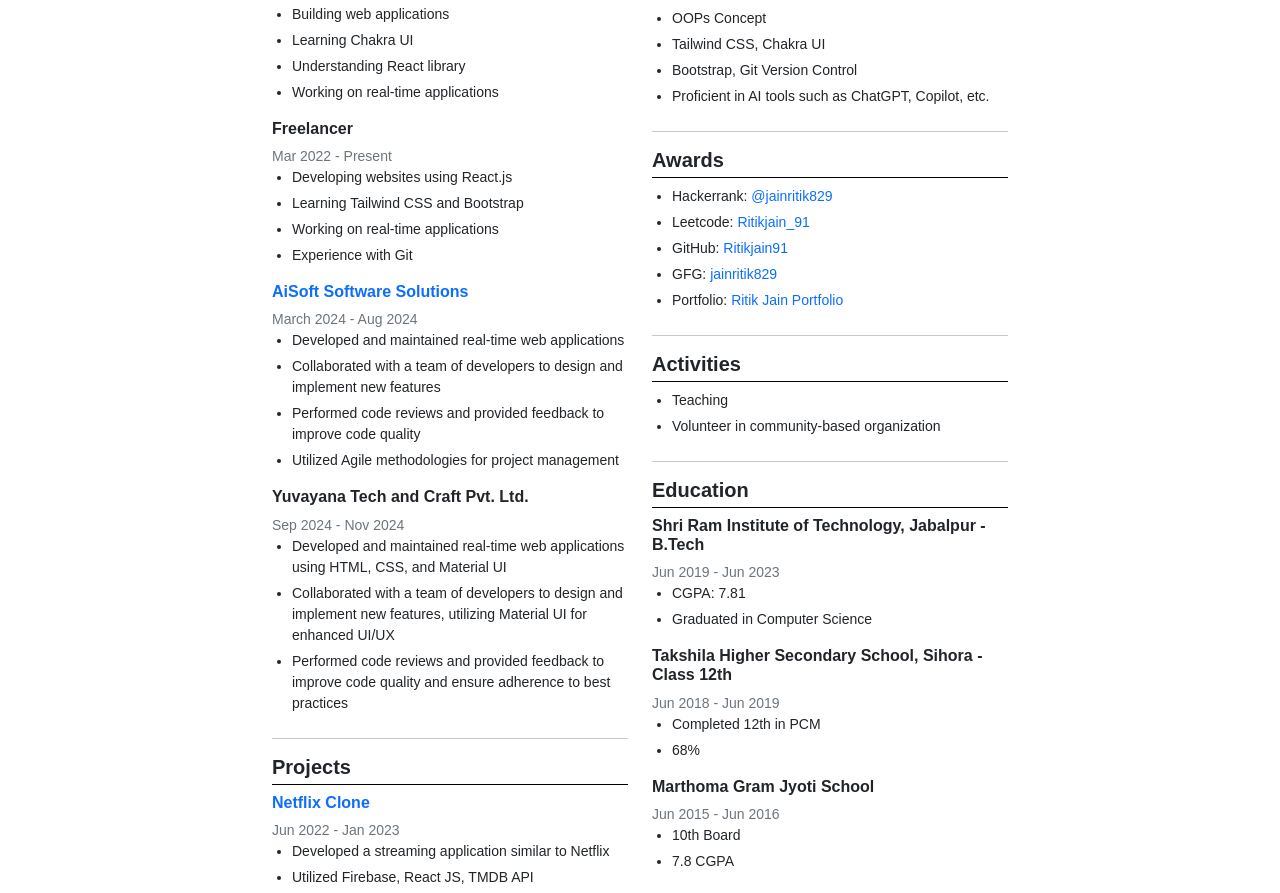
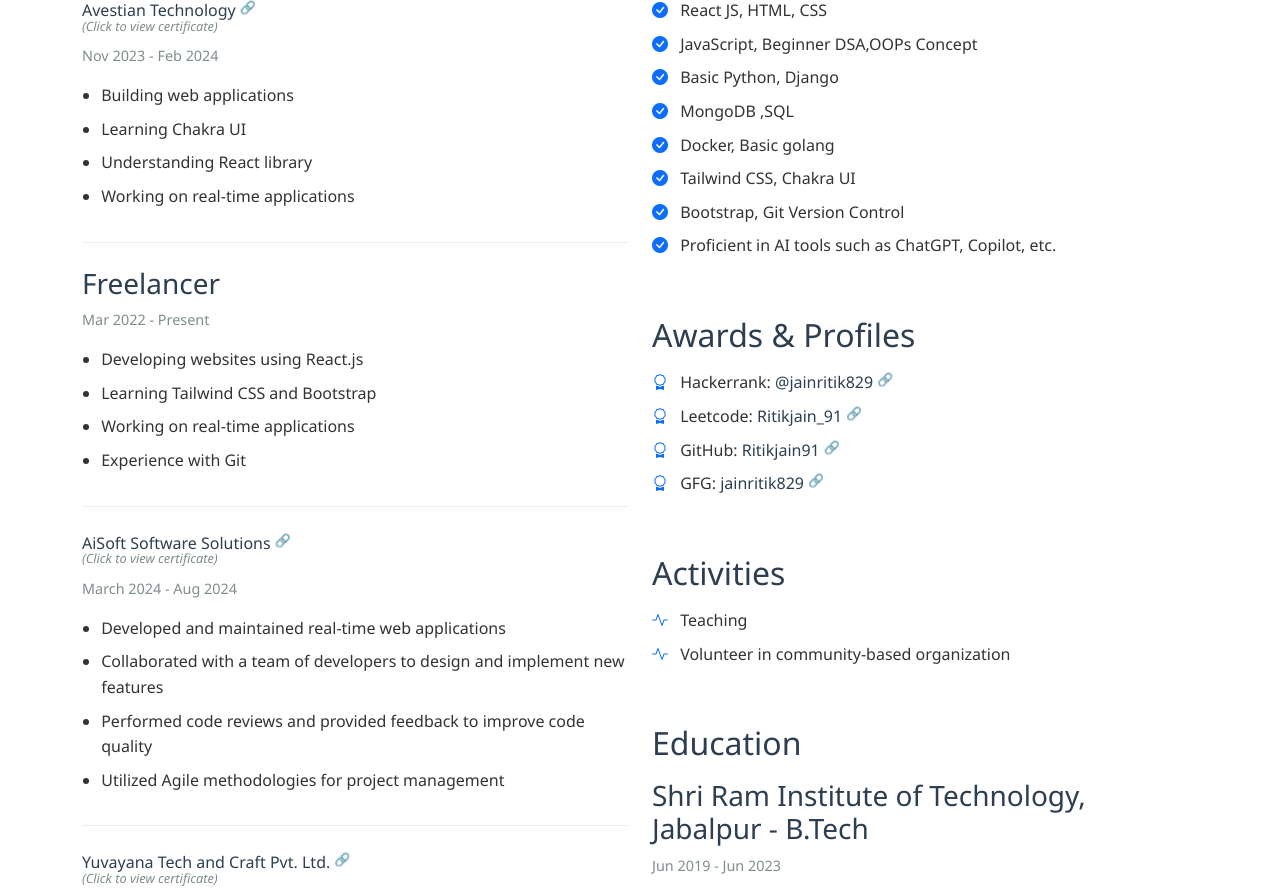
Before and after one commit to Ritikjain91/Resume, a website: page index.html in a window 1280 px wide. Shown: the part 390-1283 px from the top of the page. Drawn offline with nearby package versions, Linux system fonts and the light colour scheme.

Commit message:
udpate the code

```diff
--- a/index.html
+++ b/index.html
@@ -5,49 +5,129 @@
   <meta name="viewport" content="width=device-width, initial-scale=1">
   <title>Ritik Jain - Software Developer</title>
   <link href="https://cdn.jsdelivr.net/npm/bootstrap@5.3.3/dist/css/bootstrap.min.css" rel="stylesheet" integrity="sha384-QWTKZyjpPEjISv5WaRU9OFeRpok6YctnYmDr5pNlyT2bRjXh0JMhjY6hW+ALEwIH" crossorigin="anonymous">
-  <link rel="stylesheet" href="styles.css">
-  <link href="https://cdnjs.cloudflare.com/ajax/libs/bootstrap-icons/1.10.5/font/bootstrap-icons.min.css" rel="stylesheet">
+  <link rel="stylesheet" href="https://cdnjs.cloudflare.com/ajax/libs/bootstrap-icons/1.10.5/font/bootstrap-icons.min.css">
+  <style>
+    body {
+      font-family: 'Segoe UI', Tahoma, Geneva, Verdana, sans-serif;
+      line-height: 1.6;
+      color: #333;
+    }
+    .header {
+      background-color: #f8f9fa;
+      border-radius: 8px;
+    }
+    h1, h2, h3 {
+      color: #2c3e50;
+    }
+    h1 {
+      font-weight: 700;
+    }
+    .lead {
+      color: #7f8c8d;
+      font-weight: 400;
+    }
+    .section {
+      margin-bottom: 2rem;
+    }
+    .contact-info a {
+      color: #3498db;
+      text-decoration: none;
+    }
+    .contact-info a:hover {
+      text-decoration: underline;
+    }
+    .work-item, .project-item, .education-item {
+      margin-bottom: 1.5rem;
+      padding-bottom: 1rem;
+      border-bottom: 1px solid #eee;
+    }
+    .work-item:last-child, .project-item:last-child, .education-item:last-child {
+      border-bottom: none;
+    }
+    ul {
+      padding-left: 1.2rem;
+    }
+    li {
+      margin-bottom: 0.5rem;
+    }
+    .text-secondary {
+      color: #7f8c8d !important;
+      font-size: 0.9rem;
+    }
+    hr {
+      margin: 2rem 0;
+      border-top: 1px solid #eee;
+    }
+    a {
+      color: #2c3e50;
+      text-decoration: none;
+      font-weight: 500;
+      position: relative;
+    }
+    a.has-link-icon::after {
+      content: "🔗";
+      font-size: 0.8em;
+      margin-left: 4px;
+      position: absolute;
+      top: -2px;
+    }
+    a:hover {
+      color: #3498db;
+    }
+    .link-hint {
+      font-size: 0.8rem;
+      color: #7f8c8d;
+      font-style: italic;
+      margin-top: -0.5rem;
+      margin-bottom: 0.5rem;
+    }
+    @media (max-width: 768px) {
+      .contact-info .col-auto {
+        margin-bottom: 0.5rem;
+      }
+    }
+  </style>
 </head>
 <body>
   <div class="container my-4">
-
-    <div class="header p-3 mb-4">
+    <div class="header p-4 mb-4 shadow-sm">
       <div class="text-center mb-3">
-        <h1>Ritik Jain</h1>
-        <p class="lead">Software Developer</p>
-        <p>Aspiring Software Engineer with experience in React.js, SQL,  HTML, CSS, and JavaScript. Seeking a challenging role in a dynamic organization to contribute to innovative projects and further develop technical skills.</p>
+        <h1 class="mb-2">Ritik Jain</h1>
+        <p class="lead mb-3">Software Developer</p>
+        <p class="mb-0">Aspiring Software Engineer with experience in React.js, SQL, HTML, CSS, and JavaScript. Seeking a challenging role in a dynamic organization to contribute to innovative projects and further develop technical skills.</p>
       </div>
 
       <!-- Contact Info -->
-      <div class="contact-info text-center mb-4">
-        <div class="row justify-content-center">
+      <div class="contact-info text-center mb-3">
+        <div class="row justify-content-center g-2">
           <div class="col-auto">
-            <a href="mailto:jainritik829@gmail.com"><i class="bi bi-envelope"></i> jainritik829@gmail.com</a>
+            <a href="mailto:jainritik829@gmail.com"><i class="bi bi-envelope me-1"></i> jainritik829@gmail.com</a>
           </div>
           <div class="col-auto">
-            <i class="bi bi-phone"></i> +91 8518900153
+            <i class="bi bi-phone me-1"></i> +91 8518900153
           </div>
           <div class="col-auto">
-            <a href="https://www.linkedin.com/in/ritik-jain-451r1b/"><i class="bi bi-linkedin"></i> LinkedIn</a>
+            <a href="https://www.linkedin.com/in/ritik-jain-451r1b/"><i class="bi bi-linkedin me-1"></i> LinkedIn</a>
           </div>
           <div class="col-auto">
-            <i class="bi bi-geo-alt"></i> Khitola Sihora, Near Jain Temple, 483225 (M.P), Jabalpur
+            <i class="bi bi-geo-alt me-1"></i> Khitola Sihora, Near Jain Temple, 483225 (M.P), Jabalpur
           </div>
         </div>
       </div>
     </div>
 
-    <hr>
+    <hr class="my-4">
 
     <!-- Main Content -->
     <div class="row">
       <!-- Left Column -->
       <div class="col-md-6">
         <!-- Work Experience -->
-        <div class="section mb-4">
-          <h2>Work Experience</h2>
-          <div class="work-item mb-3">
-            <a href="https://drive.google.com/file/d/1okJAWaP_EnXzmO-XOpDwrlFTN2sedqJy/view?usp=sharing"><h3>Avestian Technology</h3></a>
+        <div class="section">
+          <h2 class="mb-3">Work Experience</h2>
+          <div class="work-item">
+            <a href="https://drive.google.com/file/d/1okJAWaP_EnXzmO-XOpDwrlFTN2sedqJy/view?usp=sharing" class="has-link-icon">Avestian Technology</a>
+            <p class="link-hint">(Click to view certificate)</p>
             <p class="text-secondary">Nov 2023 - Feb 2024</p>
             <ul>
               <li>Building web applications</li>
@@ -57,7 +137,7 @@
             </ul>
           </div>
 
-          <div class="work-item mb-3">
+          <div class="work-item">
             <h3>Freelancer</h3>
             <p class="text-secondary">Mar 2022 - Present</p>
             <ul>
@@ -68,8 +148,9 @@
             </ul>
           </div>
 
-          <div class="work-item mb-3">
-       <a href="https://drive.google.com/file/d/1yd-Y7hgEgHbUSl9_aVdjDU3phssPmY9d/view?usp=sharing"> <h3>AiSoft Software Solutions</h3></a>
+          <div class="work-item">
+            <a href="https://drive.google.com/file/d/1yd-Y7hgEgHbUSl9_aVdjDU3phssPmY9d/view?usp=sharing" class="has-link-icon">AiSoft Software Solutions</a>
+            <p class="link-hint">(Click to view certificate)</p>
             <p class="text-secondary">March 2024 - Aug 2024</p>
             <ul>
               <li>Developed and maintained real-time web applications</li>
@@ -79,25 +160,38 @@
             </ul>
           </div>
 
-          <div class="work-item mb-3">
-            <h3>Yuvayana Tech and Craft Pvt. Ltd.</h3>
+          <div class="work-item">
+            <a href="https://drive.google.com/file/d/1ZhY6HwFxi-heAhvZWWGUsmBReIoUhpB3/view?usp=sharing" class="has-link-icon">Yuvayana Tech and Craft Pvt. Ltd.</a>
+            <p class="link-hint">(Click to view certificate)</p>
             <p class="text-secondary">Sep 2024 - Nov 2024</p>
             <ul>
               <li>Developed and maintained real-time web applications using HTML, CSS, and Material UI</li>
               <li>Collaborated with a team of developers to design and implement new features, utilizing Material UI for enhanced UI/UX</li>
               <li>Performed code reviews and provided feedback to improve code quality and ensure adherence to best practices</li>
+            </ul>
+          </div>
 
+          <div class="work-item">
+            <h3>Reak Infotech</h3>
+            <p class="text-secondary">feb 2025 – may 2025</p>
+            <ul>
+              <li>Worked on real-time web applications using HTML and CSS</li>
+              <li>Gained hands-on experience with Python and Django for building and managing web backends</li>
+              <li>Learned the basics of Docker and Golang, focusing on containerization and backend logic</li>
+              <li>Explored Android development fundamentals, including basic UI design and app functionality</li>
+              <li>Collaborated with a team to understand development workflows, version control, and best practices</li>
             </ul>
           </div>
         </div>
 
-        <hr>
+        <hr class="my-4">
 
         <!-- Projects -->
-        <div class="section mb-4">
-          <h2>Projects</h2>
-          <div class="project-item mb-3">
-            <h3><a href="https://669a316e28818db0ae4f9f2e--cute-cascaron-e7c739.netlify.app/">Netflix Clone</a></h3>
+        <div class="section">
+          <h2 class="mb-3">Projects</h2>
+          <div class="project-item">
+            <a href="https://669a316e28818db0ae4f9f2e--cute-cascaron-e7c739.netlify.app/" class="has-link-icon">Netflix Clone</a>
+            <p class="link-hint">(Click to view project)</p>
             <p class="text-secondary">Jun 2022 - Jan 2023</p>
             <ul>
               <li>Developed a streaming application similar to Netflix</li>
@@ -105,21 +199,22 @@
             </ul>
           </div>
 
-          <div class="project-item mb-3">
-            <h3><a href="https://ritikjain91.github.io/MovieApp/">Movie App</a></h3>
+          <div class="project-item">
+            <a href="https://ritikjain91.github.io/MovieApp/" class="has-link-icon">Movie App</a>
+            <p class="link-hint">(Click to view project)</p>
             <p class="text-secondary">Jul 2021 - Sep 2021</p>
             <ul>
               <li>Created a Movie App using HTML, CSS, JavaScript</li>
               <li>Utilized TMDB API for movie data</li>
             </ul>
           </div>
-          <div class="project-item mb-3">
-            <h3><a href="https://ritikjain91.github.io/MovieApp/">Movie App</a></h3>
-            <p class="text-secondary">Jul 2021 - Sep 2021</p>
+
+          <div class="project-item">
+            <a href="https://aisoftsolution.in/" class="has-link-icon">Company Website</a>
+            <p class="link-hint">(Click to view project)</p>
+            <p class="text-secondary">March 2024 - Apr 2024</p>
             <ul>
-              <li> Created aaisoftsolution Company website using
-                HTML, CSS, ReactJavaScript</li>
-
+              <li>Created aaisoftsolution Company website using HTML, CSS, ReactJavaScript</li>
             </ul>
           </div>
         </div>
@@ -128,49 +223,50 @@
       <!-- Right Column -->
       <div class="col-md-6">
         <!-- Skills -->
-        <div class="section mb-4">
-          <h2>Skills</h2>
-          <ul>
-            <li>React JS, HTML, CSS</li>
-            <li>JavaScript, Beginner DSA</li>
-            <li>OOPs Concept</li>
-            <li>Tailwind CSS, Chakra UI</li>
-            <li>Bootstrap, Git Version Control</li>
-            <li>Proficient in AI tools such as ChatGPT, Copilot, etc.</li>
+        <div class="section">
+          <h2 class="mb-3">Skills</h2>
+          <ul class="list-unstyled">
+            <li><i class="bi bi-check-circle-fill text-primary me-2"></i> React JS, HTML, CSS</li>
+            <li><i class="bi bi-check-circle-fill text-primary me-2"></i> JavaScript, Beginner DSA,OOPs Concept</li>
+            <li><i class="bi bi-check-circle-fill text-primary me-2"></i> Basic Python, Django</li>
+            <li><i class="bi bi-check-circle-fill text-primary me-2"></i> MongoDB ,SQL</li>
+            <li><i class="bi bi-check-circle-fill text-primary me-2"></i> Docker, Basic golang</li>
+            <li><i class="bi bi-check-circle-fill text-primary me-2"></i> Tailwind CSS, Chakra UI</li>
+            <li><i class="bi bi-check-circle-fill text-primary me-2"></i> Bootstrap, Git Version Control</li>
+            <li><i class="bi bi-check-circle-fill text-primary me-2"></i> Proficient in AI tools such as ChatGPT, Copilot, etc.</li>
           </ul>
         </div>
 
-        <hr>
+        <hr class="my-4">
 
         <!-- Awards -->
-        <div class="section mb-4">
-          <h2>Awards</h2>
-          <ul>
-            <li>Hackerrank: <a href="https://www.hackerrank.com/jainritik829">@jainritik829</a></li>
-            <li>Leetcode: <a href="https://leetcode.com/Ritikjain_91">Ritikjain_91</a></li>
-            <li>GitHub: <a href="https://github.com/Ritikjain91">Ritikjain91</a></li>
-            <li>GFG: <a href="https://auth.geeksforgeeks.org/user/jainritik829/profile">jainritik829</a></li>
-            <li>Portfolio: <a href="https://ritikportfolio-33816.web.app/">Ritik Jain Portfolio</a></li>
+        <div class="section">
+          <h2 class="mb-3">Awards & Profiles</h2>
+          <ul class="list-unstyled">
+            <li><i class="bi bi-award text-primary me-2"></i> Hackerrank: <a href="https://www.hackerrank.com/jainritik829" class="has-link-icon">@jainritik829</a></li>
+            <li><i class="bi bi-award text-primary me-2"></i> Leetcode: <a href="https://leetcode.com/Ritikjain_91" class="has-link-icon">Ritikjain_91</a></li>
+            <li><i class="bi bi-award text-primary me-2"></i> GitHub: <a href="https://github.com/Ritikjain91" class="has-link-icon">Ritikjain91</a></li>
+            <li><i class="bi bi-award text-primary me-2"></i> GFG: <a href="https://auth.geeksforgeeks.org/user/jainritik829/profile" class="has-link-icon">jainritik829</a></li>
           </ul>
         </div>
 
-        <hr>
+        <hr class="my-4">
 
         <!-- Activities -->
-        <div class="section mb-4">
-          <h2>Activities</h2>
-          <ul>
-            <li>Teaching</li>
-            <li>Volunteer in community-based organization</li>
+        <div class="section">
+          <h2 class="mb-3">Activities</h2>
+          <ul class="list-unstyled">
+            <li><i class="bi bi-activity text-primary me-2"></i> Teaching</li>
+            <li><i class="bi bi-activity text-primary me-2"></i> Volunteer in community-based organization</li>
           </ul>
         </div>
 
-        <hr>
+        <hr class="my-4">
 
         <!-- Education -->
-        <div class="section mb-4">
-          <h2>Education</h2>
-          <div class="education-item mb-3">
+        <div class="section">
+          <h2 class="mb-3">Education</h2>
+          <div class="education-item">
             <h3>Shri Ram Institute of Technology, Jabalpur - B.Tech</h3>
             <p class="text-secondary">Jun 2019 - Jun 2023</p>
             <ul>
@@ -179,7 +275,7 @@
             </ul>
           </div>
 
-          <div class="education-item mb-3">
+          <div class="education-item">
             <h3>Takshila Higher Secondary School, Sihora - Class 12th</h3>
             <p class="text-secondary">Jun 2018 - Jun 2019</p>
             <ul>
@@ -188,7 +284,7 @@
             </ul>
           </div>
 
-          <div class="education-item mb-3">
+          <div class="education-item">
             <h3>Marthoma Gram Jyoti School</h3>
             <p class="text-secondary">Jun 2015 - Jun 2016</p>
             <ul>
@@ -200,5 +296,7 @@
       </div>
     </div>
   </div>
+
+  <script src="https://cdn.jsdelivr.net/npm/bootstrap@5.3.3/dist/js/bootstrap.bundle.min.js" integrity="sha384-YvpcrYf0tY3lHB60NNkmXc5s9fDVZLESaAA55NDzOxhy9GkcIdslK1eN7N6jIeHz" crossorigin="anonymous"></script>
 </body>
 </html>
```
